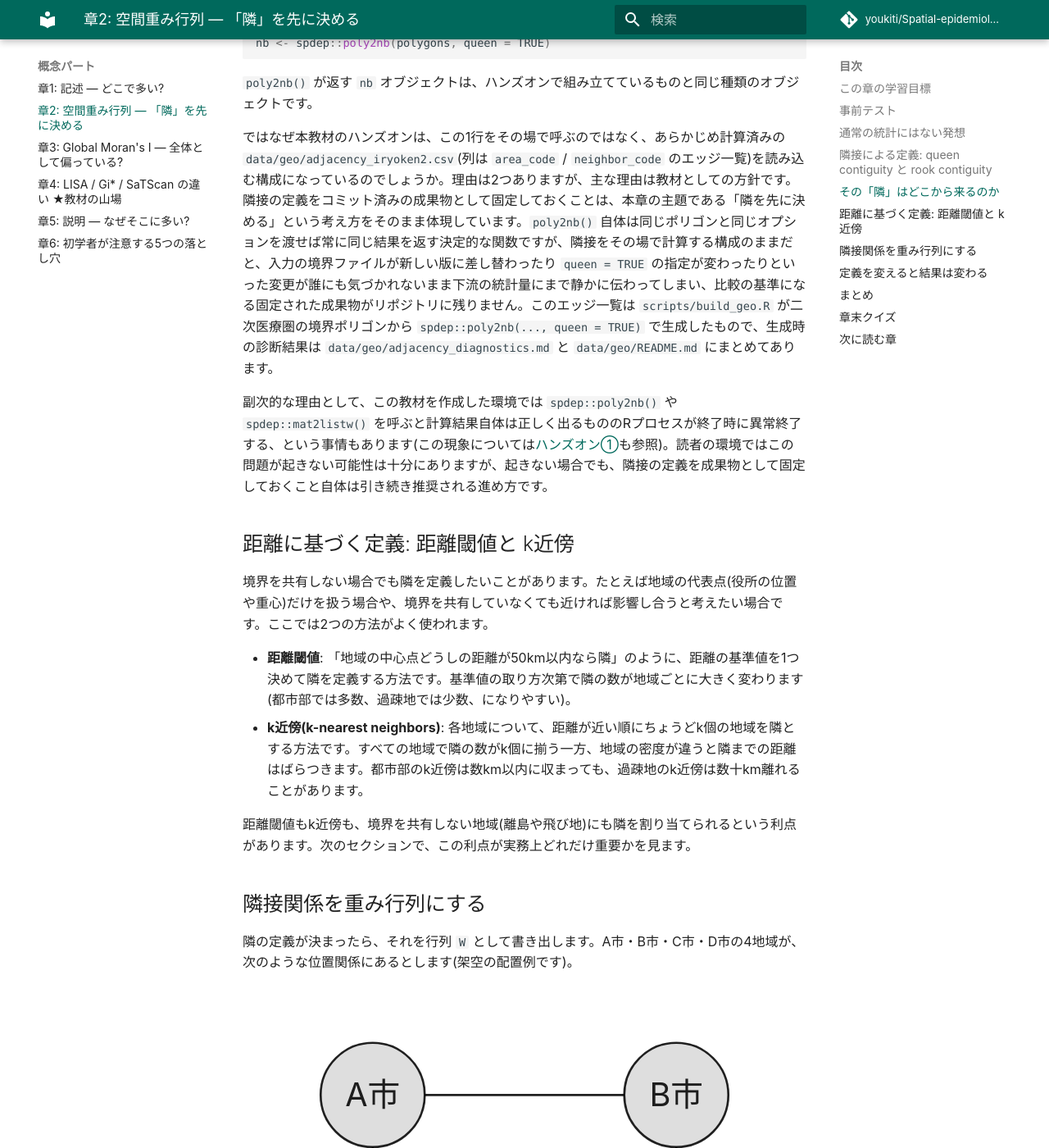
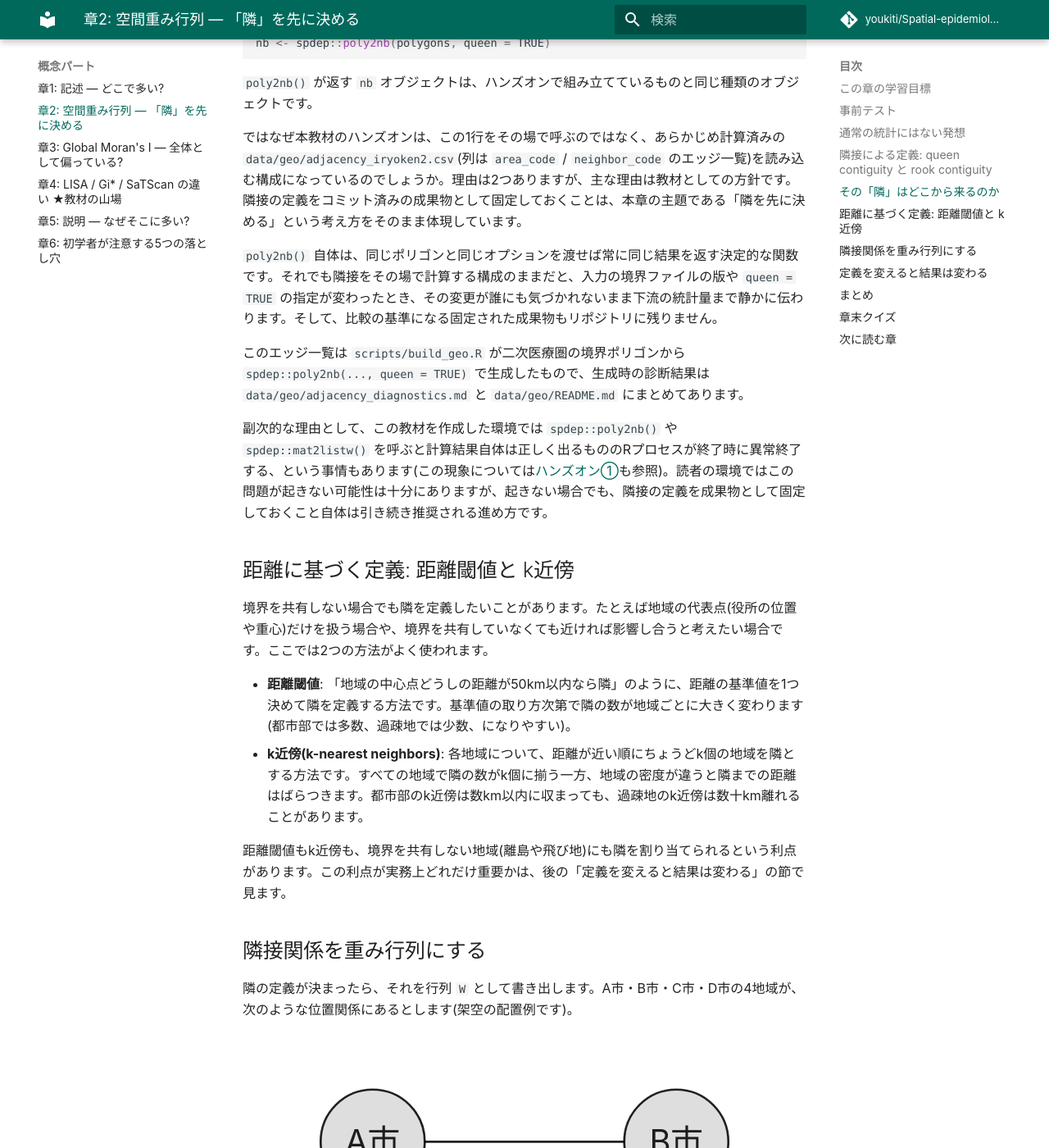
Before and after one commit to youkiti/Spatial-epidemiology-training, an MkDocs documentation site: the page built from docs/concepts/ch2-spatial-weights.md, in a window 1280 px wide and 1400 px high, scrolled down 3428 px. Shown: the whole window at 82% size. Built offline with MkDocs 1.6.1 and Material for MkDocs 9.7.7, drawn with Linux system fonts in a browser that asks for light colours; comment, search, counter and statistics services are not loaded.

Commit message:
章2の理由段落を3つに分け、離島への節参照を節名で指す
レビュー指摘2件の対応:
- 「ではなぜ本教材のハンズオンは…」の段落を3段落に分割し、140字超の一文を3文にほぐした(意味は変えていない)
- 「次のセクションで」が実際には1節先の「定義を変えると結果は変わる」を指していたズレ(本PR以前からの問題)を、節名での参照に直した

mkdocs build --strict (exit 0・警告ゼロ) と scripts/check_links.py (exit 0) を再実行して確認済み。

Co-Authored-By: Claude Fable 5 <noreply@anthropic.com>

```diff
--- a/docs/concepts/ch2-spatial-weights.md
+++ b/docs/concepts/ch2-spatial-weights.md
@@ -96,7 +96,11 @@ nb <- spdep::poly2nb(polygons, queen = TRUE)
 
 `poly2nb()` が返す `nb` オブジェクトは、ハンズオンで組み立てているものと同じ種類のオブジェクトです。
 
-ではなぜ本教材のハンズオンは、この1行をその場で呼ぶのではなく、あらかじめ計算済みの `data/geo/adjacency_iryoken2.csv`(列は `area_code` / `neighbor_code` のエッジ一覧)を読み込む構成になっているのでしょうか。理由は2つありますが、主な理由は教材としての方針です。隣接の定義をコミット済みの成果物として固定しておくことは、本章の主題である「隣を先に決める」という考え方をそのまま体現しています。`poly2nb()` 自体は同じポリゴンと同じオプションを渡せば常に同じ結果を返す決定的な関数ですが、隣接をその場で計算する構成のままだと、入力の境界ファイルが新しい版に差し替わったり `queen = TRUE` の指定が変わったりといった変更が誰にも気づかれないまま下流の統計量にまで静かに伝わってしまい、比較の基準になる固定された成果物がリポジトリに残りません。このエッジ一覧は `scripts/build_geo.R` が二次医療圏の境界ポリゴンから `spdep::poly2nb(..., queen = TRUE)` で生成したもので、生成時の診断結果は `data/geo/adjacency_diagnostics.md` と `data/geo/README.md` にまとめてあります。
+ではなぜ本教材のハンズオンは、この1行をその場で呼ぶのではなく、あらかじめ計算済みの `data/geo/adjacency_iryoken2.csv`(列は `area_code` / `neighbor_code` のエッジ一覧)を読み込む構成になっているのでしょうか。理由は2つありますが、主な理由は教材としての方針です。隣接の定義をコミット済みの成果物として固定しておくことは、本章の主題である「隣を先に決める」という考え方をそのまま体現しています。
+
+`poly2nb()` 自体は、同じポリゴンと同じオプションを渡せば常に同じ結果を返す決定的な関数です。それでも隣接をその場で計算する構成のままだと、入力の境界ファイルの版や `queen = TRUE` の指定が変わったとき、その変更が誰にも気づかれないまま下流の統計量まで静かに伝わります。そして、比較の基準になる固定された成果物もリポジトリに残りません。
+
+このエッジ一覧は `scripts/build_geo.R` が二次医療圏の境界ポリゴンから `spdep::poly2nb(..., queen = TRUE)` で生成したもので、生成時の診断結果は `data/geo/adjacency_diagnostics.md` と `data/geo/README.md` にまとめてあります。
 
 副次的な理由として、この教材を作成した環境では `spdep::poly2nb()` や `spdep::mat2listw()` を呼ぶと計算結果自体は正しく出るもののRプロセスが終了時に異常終了する、という事情もあります(この現象については[ハンズオン①](../handson/01-map-moran-lisa-gi.md)も参照)。読者の環境ではこの問題が起きない可能性は十分にありますが、起きない場合でも、隣接の定義を成果物として固定しておくこと自体は引き続き推奨される進め方です。
 
@@ -107,7 +111,7 @@ nb <- spdep::poly2nb(polygons, queen = TRUE)
 - **距離閾値**: 「地域の中心点どうしの距離が50km以内なら隣」のように、距離の基準値を1つ決めて隣を定義する方法です。基準値の取り方次第で隣の数が地域ごとに大きく変わります(都市部では多数、過疎地では少数、になりやすい)。
 - **k近傍(k-nearest neighbors)**: 各地域について、距離が近い順にちょうどk個の地域を隣とする方法です。すべての地域で隣の数がk個に揃う一方、地域の密度が違うと隣までの距離はばらつきます。都市部のk近傍は数km以内に収まっても、過疎地のk近傍は数十km離れることがあります。
 
-距離閾値もk近傍も、境界を共有しない地域(離島や飛び地)にも隣を割り当てられるという利点があります。次のセクションで、この利点が実務上どれだけ重要かを見ます。
+距離閾値もk近傍も、境界を共有しない地域(離島や飛び地)にも隣を割り当てられるという利点があります。この利点が実務上どれだけ重要かは、後の「定義を変えると結果は変わる」の節で見ます。
 
 ## 隣接関係を重み行列にする
 
```
